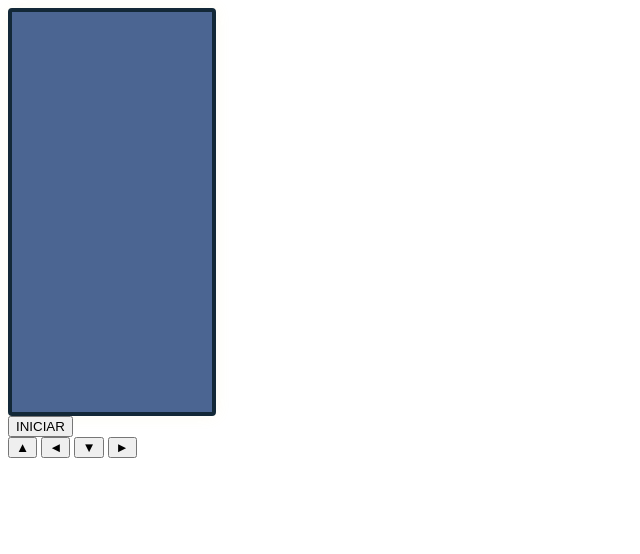
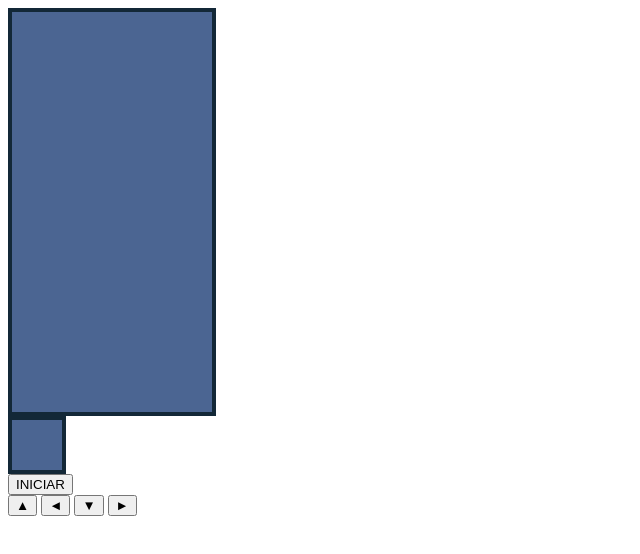
Before and after one commit to ZahidN09/tetris, a plain HTML site: page index.html in a window 1280 px wide. Shown: the whole page, without its empty margins (0-640 px from the left). Drawn offline with Linux system fonts and the light colour scheme.

Commit message:
Agregar segundo canva

```diff
--- a/funcionesCanvas.js
+++ b/funcionesCanvas.js
@@ -1,2 +1,5 @@
-let canvas = document.getElementById("areaJuego");
-let ctx = canvas.getContext("2d");
+const canvasPrincipal = document.getElementById('areaJuego');
+const ctxP = canvasPrincipal.getContext('2d');
+
+const canvasSecundario = document.getElementById('siguientePieza');
+const ctxS = canvasSecundario.getContext('2d');
--- a/index.html
+++ b/index.html
@@ -8,6 +8,7 @@
 
 <body>
     <canvas id="areaJuego" height="400" width="200"></canvas>
+    <canvas id="siguientePieza" width="50" height="50"></canvas>
     <div class="controls-section">
 
         <button class="botonControl btn-start" onclick="start()">INICIAR</button>
--- a/tetris.css
+++ b/tetris.css
@@ -1,10 +1,13 @@
-canvas {
+#areaJuego {
     background-color: #4b6592;
     border: 4px solid #132837;
-    border-radius: 4px;
     max-width: 100%;
-    max-height: 100%;
-    object-fit: contain;
     display: block;
-    box-shadow: 0 0 15px rgba(233, 219, 110, 0.1);
 }
+
+#siguientePieza {
+    background-color: #4b6592;
+    border: 4px solid #132837;
+    max-width: 100%;
+    display: block;
+}
```
